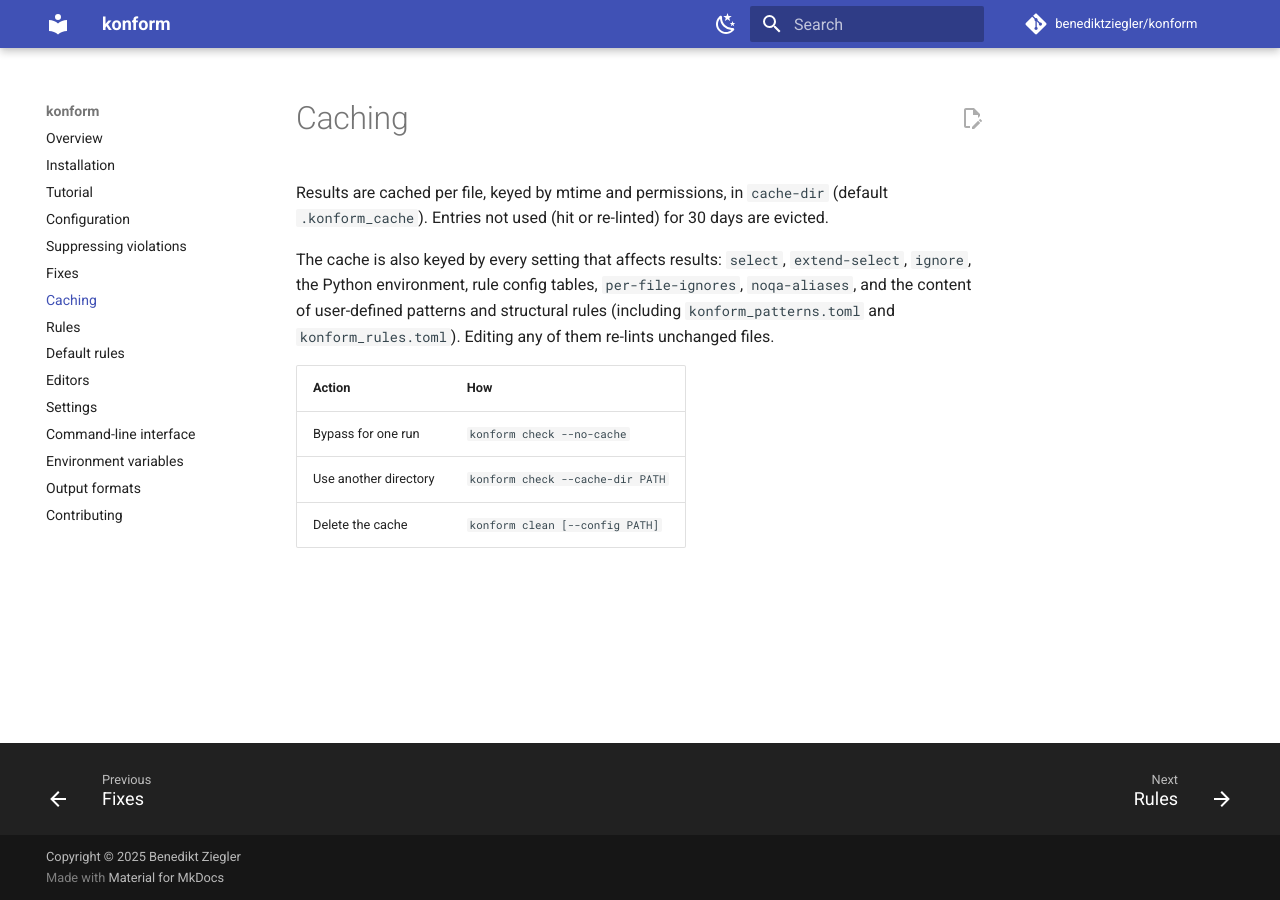
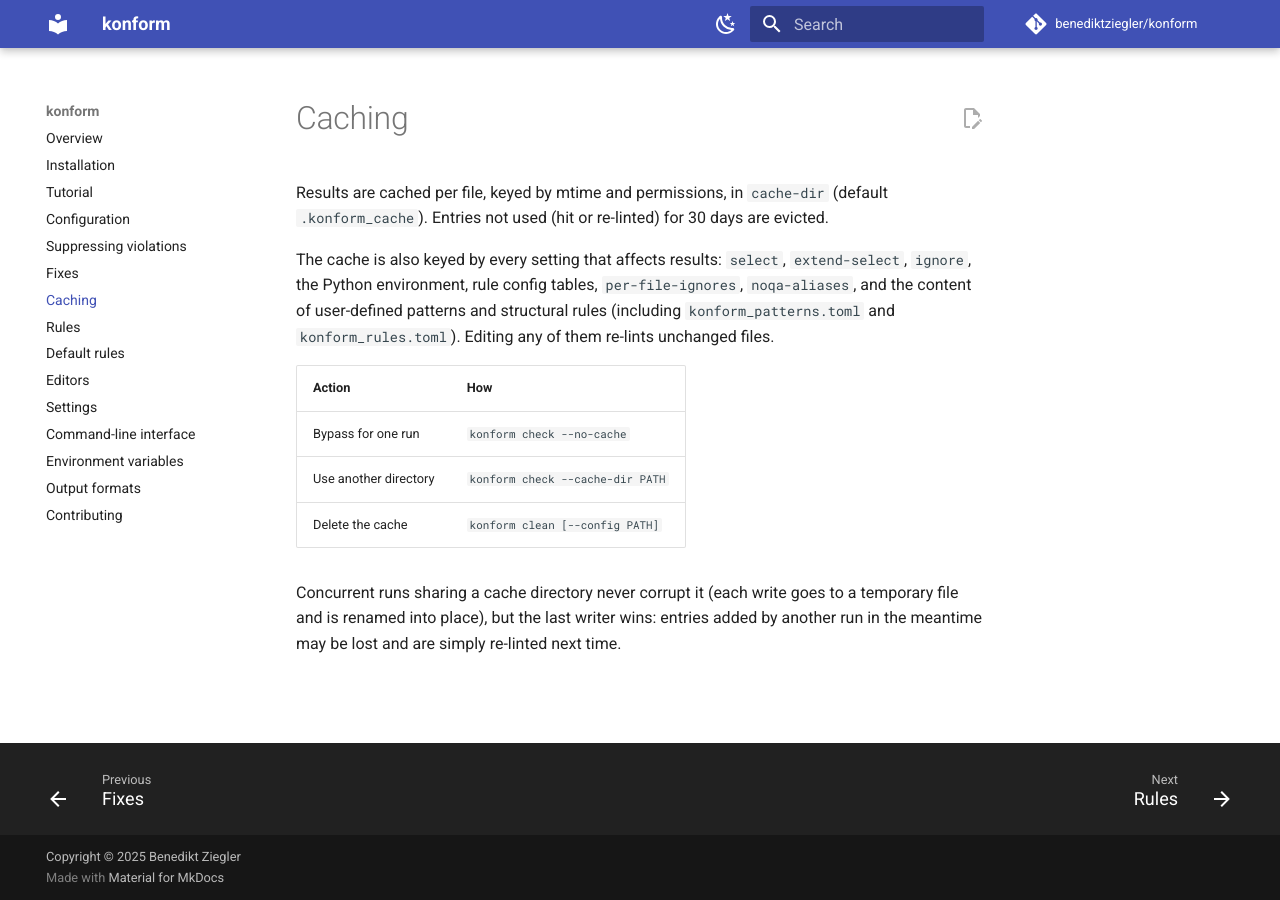
Before and after one commit to benediktziegler/konform, an MkDocs documentation site: the page built from docs/caching.md, in a window 1280 px wide. Built offline with MkDocs 1.6.1 and Material for MkDocs 9.7.7, drawn with Linux system fonts in a browser that asks for light colours; comment, search, counter and statistics services are not loaded.

Commit message:
docs(cache): note that concurrent runs are safe but last writer wins
Co-Authored-By: Claude Sonnet 5.5 <noreply@anthropic.com>

```diff
--- a/docs/caching.md
+++ b/docs/caching.md
@@ -13,3 +13,7 @@ The cache is also keyed by every setting that affects results: `select`,
 | Bypass for one run      | `konform check --no-cache`            |
 | Use another directory   | `konform check --cache-dir PATH`      |
 | Delete the cache        | `konform clean [--config PATH]`       |
+
+Concurrent runs sharing a cache directory never corrupt it (each write goes to a
+temporary file and is renamed into place), but the last writer wins: entries
+added by another run in the meantime may be lost and are simply re-linted next time.
```
Also changed, not shown: CHANGELOG.md (+1 -0 lines).
